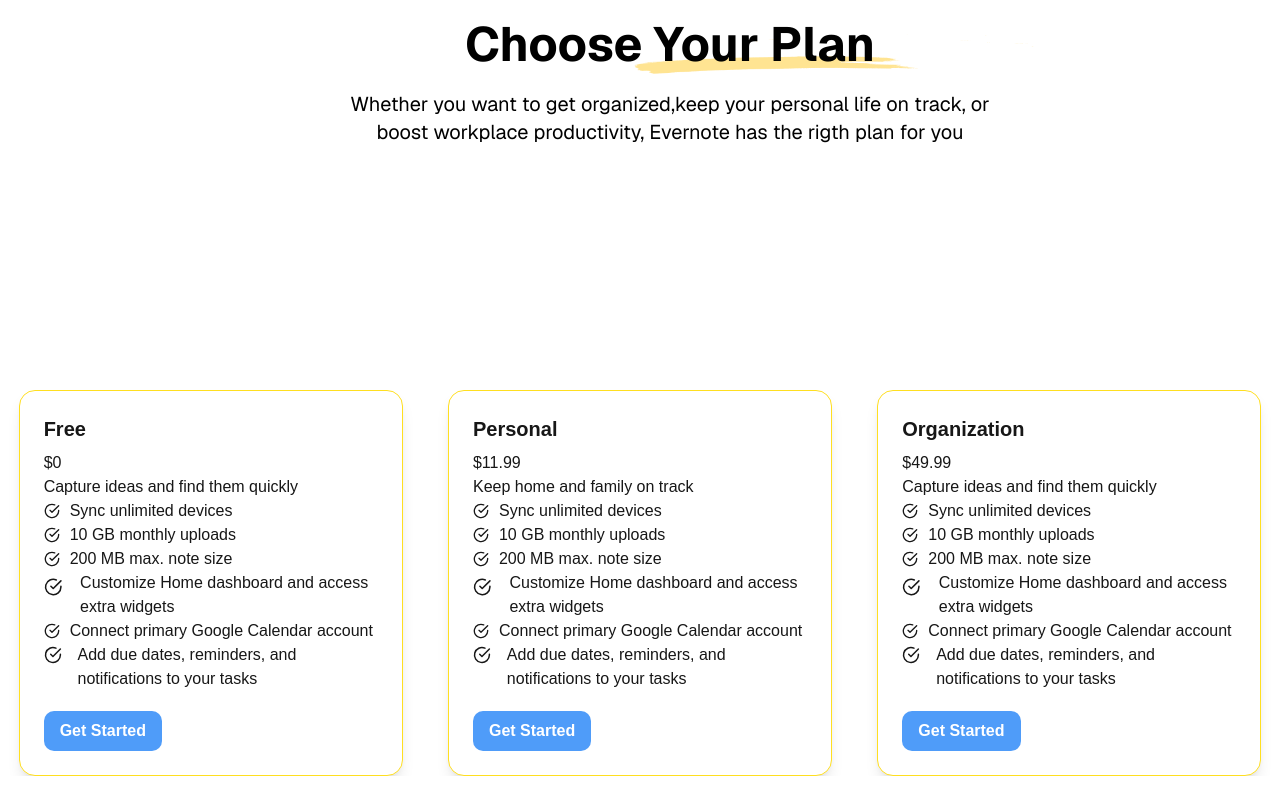
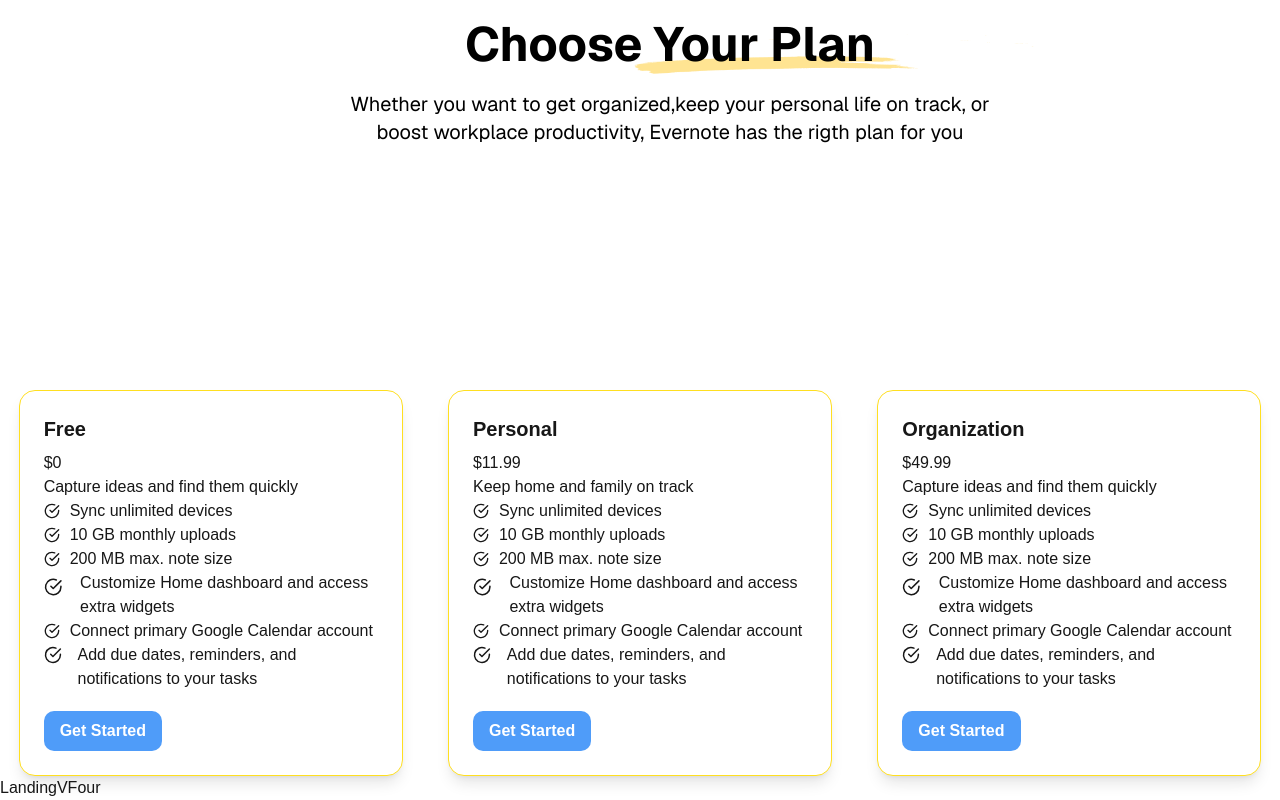
Before and after one commit to raed123333/whitepace, a Next.js app: page / in a window 1280 px wide. Shown: the part 4210-5010 px from the top of the page. Before the commit the page ends 4986 px from the top, so only its background shows below. Built offline with nearby package versions, Linux system fonts and the light colour scheme.

Commit message:
create LandingVFour component

```diff
--- a/app/page.tsx
+++ b/app/page.tsx
@@ -1,4 +1,5 @@
 import Hero from "@/components/Hero";
+import LandingVFour from "@/components/LandingVFour";
 import LandingVOne from "@/components/LandingVOne";
 import LandingVThree from "@/components/LandingVThree";
 import LandingVTwo from "@/components/LandingVTwo";
@@ -16,6 +17,7 @@
       <LandingVOne />
       <LandingVTwo />
       <LandingVThree />
+      <LandingVFour />
 
 
 
--- /dev/null
+++ b/components/LandingVFour.tsx
@@ -0,0 +1,9 @@
+import React from 'react'
+
+const LandingVFour = () => {
+  return (
+    <div>LandingVFour</div>
+  )
+}
+
+export default LandingVFour
```
